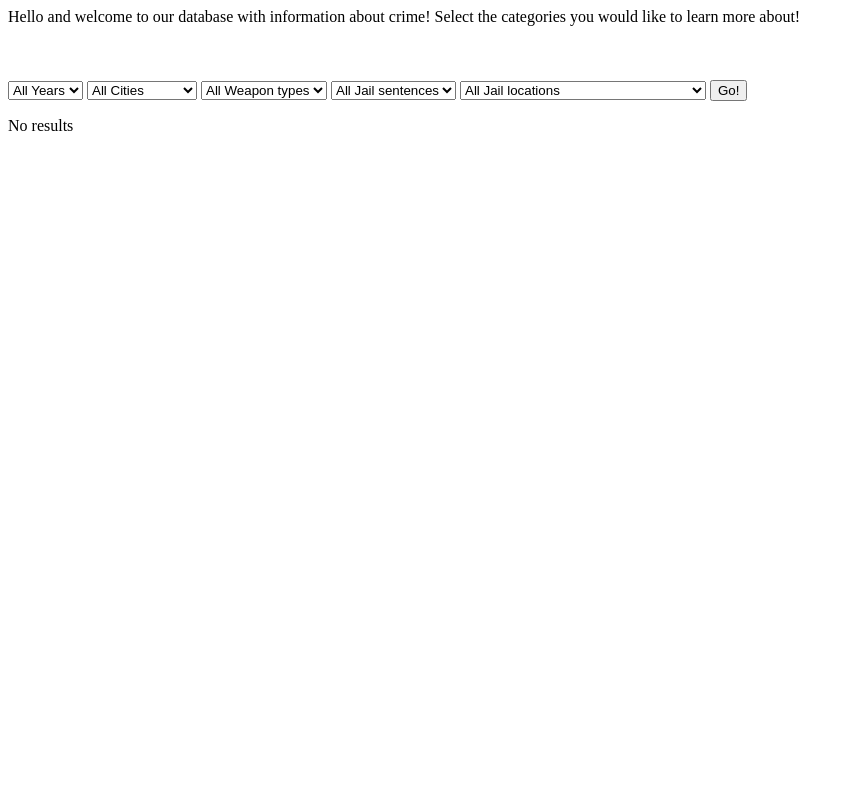
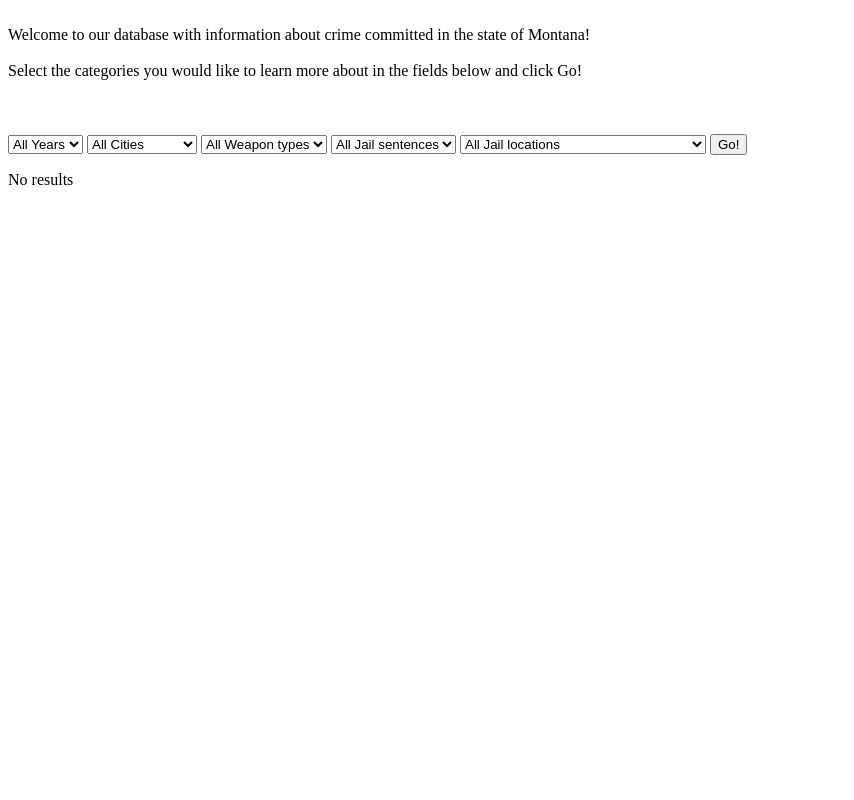
Before and after one commit to julianryorex/Databases-US_Crime, a PHP site: page /?Year=1 in a window 1280 px wide. Shown: the whole page, without its empty margins (0-854 px from the left). Run offline with PHP 8.4, Linux system fonts and the light colour scheme; data comes from the database, SQL or seed files in the repository; data that the repository does not hold is empty.

Commit message:
Changed welcome text

```diff
--- a/website/index.php
+++ b/website/index.php
@@ -1,6 +1,10 @@
 <html>
 <body>
-Hello and welcome to our database with information about crime! Select the categories you would like to learn more about!<br/><br/><br/><br/>
+<br/>
+Welcome to our database with information about crime committed in the state of Montana!
+<br/>
+<br/>
+Select the categories you would like to learn more about in the fields below and click Go!<br/><br/><br/><br/>
 <?php
 
 // Connecting to mySQL server
```
